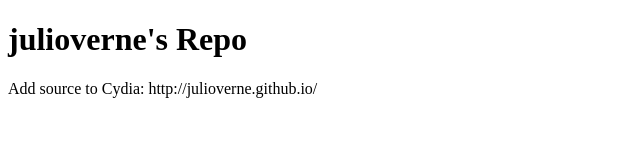
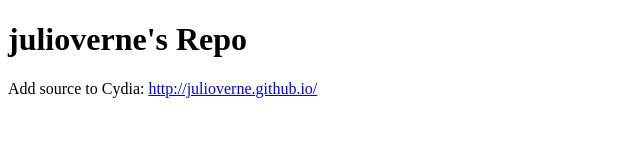
Before and after one commit to julioverne/julioverne.github.io, a plain HTML site: page index.html in a window 1280 px wide. Shown: the whole page, without its empty margins (0-640 px from the left). Drawn offline with Linux system fonts and the light colour scheme.

Commit message:
description

```diff
--- a/index.html
+++ b/index.html
@@ -2,6 +2,6 @@
 <html>
 <body>
 <h1>julioverne's Repo</h1>
-<p>Add source to Cydia: http://julioverne.github.io/</p>
+<p>Add source to Cydia: <a href="cydia://url/https://cydia.saurik.com/api/share#?source=http://julioverne.github.io/">http://julioverne.github.io/</a></p>
 </body>
 </html>
```
Also changed, not shown: description.html (+1 -0 lines), 1 other file.
